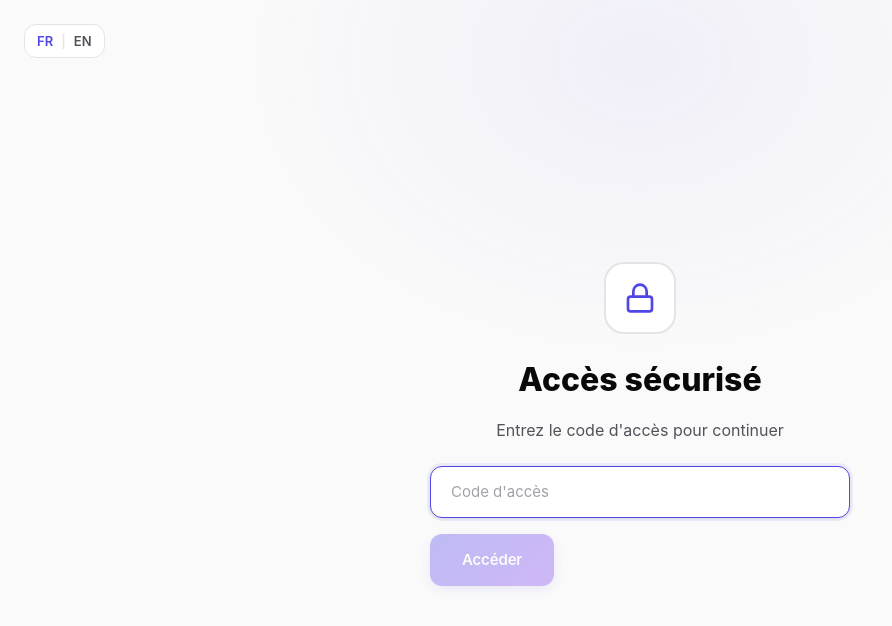
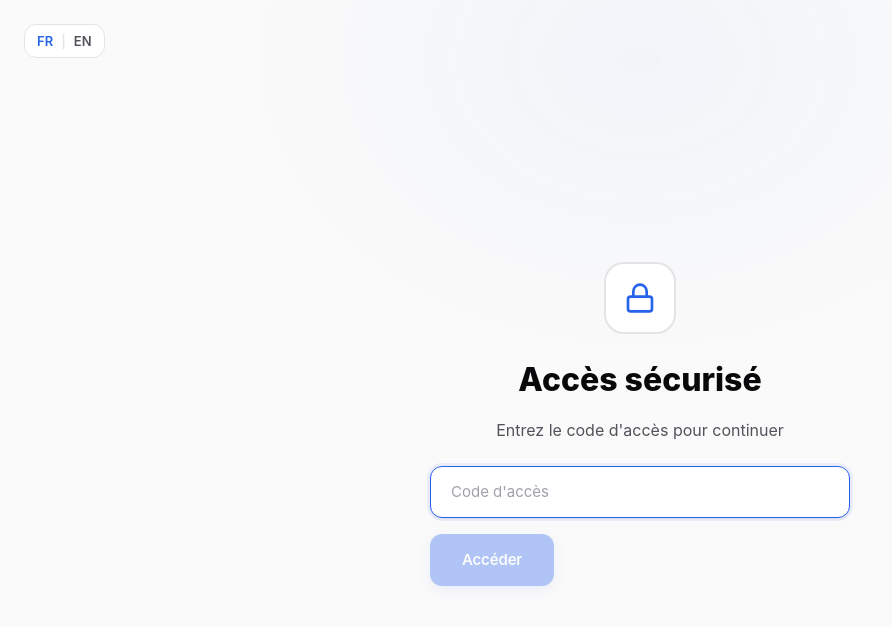
Before and after one commit to Alfred-pi/discovery-flow, a React (Vite) app: page / in a window 1280 px wide. Shown: the top 626 px of the page, without its empty margins (0-892 px from the left). Built offline with nearby package versions, Linux system fonts and the light colour scheme.

Commit message:
fix: electric blue flat — no gradients, no AI slop (#2563eb light, #60a5fa dark)

```diff
--- a/src/App.css
+++ b/src/App.css
@@ -26,13 +26,13 @@
   transform: translateX(-50%);
   width: 800px;
   height: 600px;
-  background: radial-gradient(ellipse, rgba(79, 70, 229, 0.06) 0%, transparent 70%);
+  background: radial-gradient(ellipse, rgba(37, 99, 235, 0.04) 0%, transparent 70%);
   pointer-events: none;
   z-index: 0;
 }
 
 [data-theme="dark"] .app::before {
-  background: radial-gradient(ellipse, rgba(129, 140, 248, 0.08) 0%, transparent 70%);
+  background: radial-gradient(ellipse, rgba(96, 165, 250, 0.06) 0%, transparent 70%);
 }
 
 /* ===== CONTAINER ===== */
@@ -115,7 +115,7 @@
   width: 28px;
   height: 28px;
   border-radius: var(--radius-full);
-  background: var(--accent-gradient);
+  background: var(--accent);
   color: var(--accent-text);
   font-size: 13px;
   font-weight: 700;
@@ -243,7 +243,7 @@
   width: 22px;
   height: 22px;
   border-radius: var(--radius-full);
-  background: var(--accent-gradient);
+  background: var(--accent);
   color: var(--accent-text);
   font-size: 12px;
   font-weight: 700;
@@ -259,7 +259,7 @@
   gap: var(--space-2);
   height: 48px;
   padding: 0 var(--space-6);
-  background: var(--accent-gradient);
+  background: var(--accent);
   color: var(--accent-text);
   font-size: 14px;
   font-weight: 600;
@@ -485,7 +485,7 @@
 
 .progress-fill {
   height: 100%;
-  background: var(--accent-gradient);
+  background: var(--accent);
   border-radius: 0 var(--radius-full) var(--radius-full) 0;
   position: relative;
 }
@@ -561,7 +561,7 @@
   font-size: clamp(44px, 10vw, 64px);
   font-weight: 900;
   letter-spacing: -0.04em;
-  background: var(--accent-gradient);
+  background: var(--accent);
   -webkit-background-clip: text;
   -webkit-text-fill-color: transparent;
   background-clip: text;
--- a/src/index.css
+++ b/src/index.css
@@ -23,12 +23,11 @@
   --text-secondary: #52525b;
   --text-tertiary: #a1a1aa;
 
-  /* Accent — electric indigo */
-  --accent: #4f46e5;
-  --accent-hover: #4338ca;
-  --accent-soft: rgba(79, 70, 229, 0.08);
+  /* Accent — electric blue */
+  --accent: #2563eb;
+  --accent-hover: #1d4ed8;
+  --accent-soft: rgba(37, 99, 235, 0.08);
   --accent-text: #ffffff;
-  --accent-gradient: linear-gradient(135deg, #4f46e5 0%, #7c3aed 100%);
 
   --success: #10b981;
   --success-soft: rgba(16, 185, 129, 0.1);
@@ -40,8 +39,8 @@
   --shadow-md: 0 4px 6px -1px rgba(0,0,0,0.07), 0 2px 4px -2px rgba(0,0,0,0.05);
   --shadow-lg: 0 10px 15px -3px rgba(0,0,0,0.08), 0 4px 6px -4px rgba(0,0,0,0.04);
   --shadow-xl: 0 20px 25px -5px rgba(0,0,0,0.08), 0 8px 10px -6px rgba(0,0,0,0.04);
-  --shadow-accent: 0 4px 14px -2px rgba(79, 70, 229, 0.35);
-  --shadow-accent-lg: 0 8px 24px -4px rgba(79, 70, 229, 0.4);
+  --shadow-accent: 0 4px 14px -2px rgba(37, 99, 235, 0.3);
+  --shadow-accent-lg: 0 8px 24px -4px rgba(37, 99, 235, 0.35);
 
   /* Spacing */
   --space-1: 4px;
@@ -96,11 +95,10 @@
   --text-secondary: #a1a1aa;
   --text-tertiary: #52525b;
 
-  --accent: #818cf8;
-  --accent-hover: #a5b4fc;
-  --accent-soft: rgba(129, 140, 248, 0.1);
+  --accent: #60a5fa;
+  --accent-hover: #93c5fd;
+  --accent-soft: rgba(96, 165, 250, 0.1);
   --accent-text: #0a0a0b;
-  --accent-gradient: linear-gradient(135deg, #818cf8 0%, #a78bfa 100%);
 
   --success: #34d399;
   --success-soft: rgba(52, 211, 153, 0.1);
@@ -110,8 +108,8 @@
   --shadow-md: 0 4px 6px rgba(0,0,0,0.4);
   --shadow-lg: 0 10px 15px rgba(0,0,0,0.4);
   --shadow-xl: 0 20px 25px rgba(0,0,0,0.5);
-  --shadow-accent: 0 4px 14px -2px rgba(129, 140, 248, 0.25);
-  --shadow-accent-lg: 0 8px 24px -4px rgba(129, 140, 248, 0.3);
+  --shadow-accent: 0 4px 14px -2px rgba(96, 165, 250, 0.25);
+  --shadow-accent-lg: 0 8px 24px -4px rgba(96, 165, 250, 0.3);
 }
 
 html, body {
```
